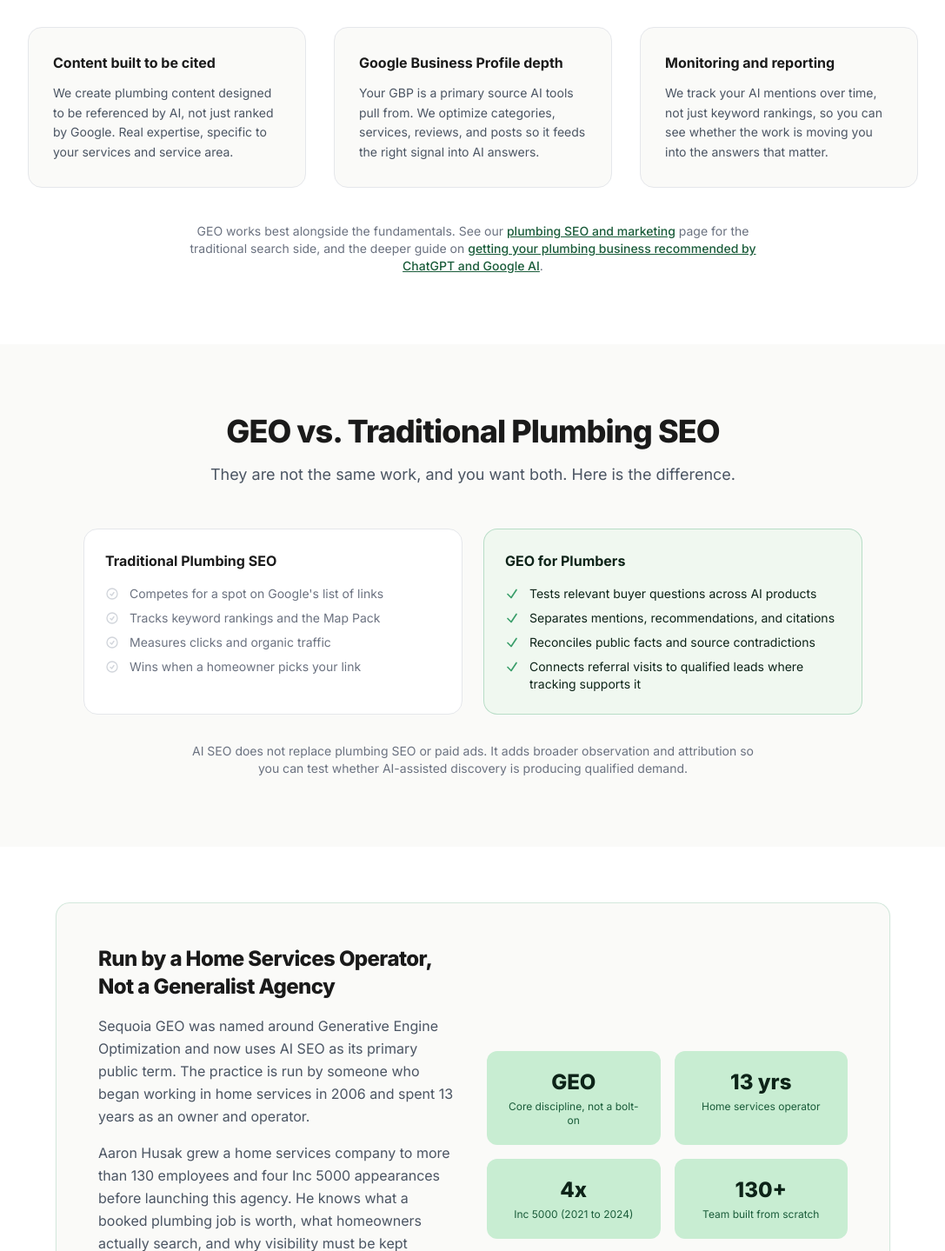
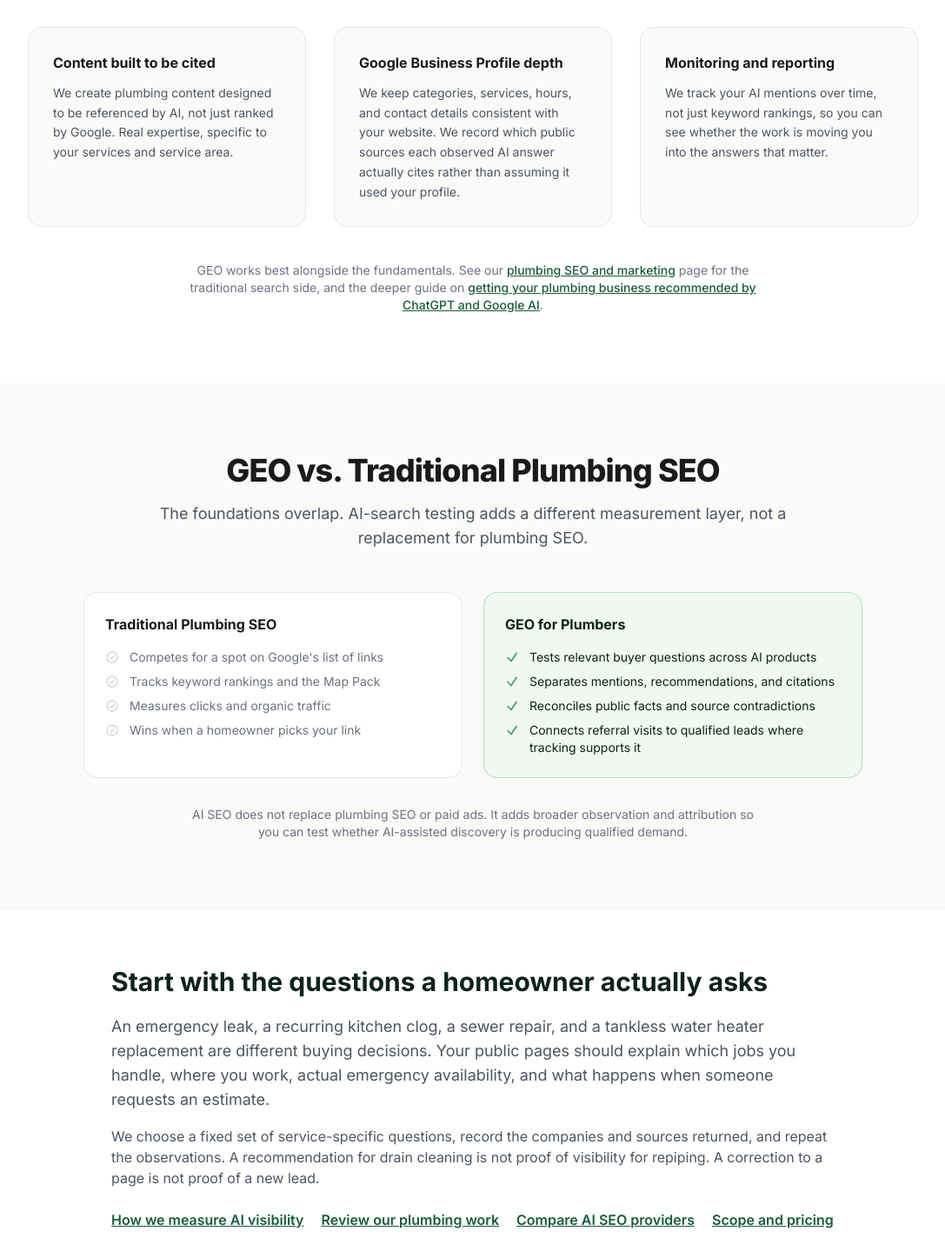
Before and after one commit to SequoiaGeo/next-website, a Next.js app: page /geo-for-plumbers in a window 1280 px wide. Shown: the part 2771-4210 px from the top of the page at 87% size, without its empty margins (96-1183 px from the left). Built offline with nearby package versions, Linux system fonts and the light colour scheme; no server answers.

Commit message:
Separate acquisition attribution and strengthen AI search discovery (#9)

```diff
--- a/src/app/dragons/page.tsx
+++ b/src/app/dragons/page.tsx
@@ -54,7 +54,7 @@ export default function DragonsPage() {
             first look is free and there is no pitch at the show.
           </p>
           <Link
-            href="/audit?utm_source=httyd_program&utm_medium=print"
+            href="/audit"
             className="mt-4 block rounded-xl border border-[#FFD166] py-3 text-center text-sm font-extrabold text-[#FFD166]"
           >
             See what AI says about your business
--- a/src/app/geo-agency/page.tsx
+++ b/src/app/geo-agency/page.tsx
@@ -405,6 +405,14 @@ export default function GeoAgencyPage() {
         </div>
       </section>
 
+      <section className="bg-white py-12">
+        <div className="mx-auto max-w-3xl px-6">
+          <h2 className="text-2xl font-bold text-[#0D2318]">Comparing AI SEO agencies for your home-service business?</h2>
+          <p className="mt-4 text-base text-gray-600">Compare assessment scope, published evidence, measurement rules, and engagement terms before choosing a provider. Our guide discloses that Sequoia GEO is one of the providers discussed and does not present the list as an independent ranking.</p>
+          <Link className="mt-5 inline-block font-semibold text-[#1A5C3A] underline" href="/best-ai-seo-agencies-home-services">Read the home-service AI SEO agency comparison guide</Link>
+        </div>
+      </section>
+
       <section className="bg-[#1A5C3A] py-20">
         <div className="mx-auto max-w-3xl px-6 text-center">
           <h2 className="text-3xl font-extrabold text-white">
--- a/src/app/geo-for-plumbers/page.tsx
+++ b/src/app/geo-for-plumbers/page.tsx
@@ -208,7 +208,7 @@ export default function GeoForPlumbersPage() {
               },
               {
                 title: "Google Business Profile depth",
-                body: "Your GBP is a primary source AI tools pull from. We optimize categories, services, reviews, and posts so it feeds the right signal into AI answers.",
+                body: "We keep categories, services, hours, and contact details consistent with your website. We record which public sources each observed AI answer actually cites rather than assuming it used your profile.",
               },
               {
                 title: "Monitoring and reporting",
@@ -243,7 +243,7 @@ export default function GeoForPlumbersPage() {
               GEO vs. Traditional Plumbing SEO
             </h2>
             <p className="mt-4 text-lg text-gray-600">
-              They are not the same work, and you want both. Here is the difference.
+              The foundations overlap. AI-search testing adds a different measurement layer, not a replacement for plumbing SEO.
             </p>
           </div>
           <div className="mx-auto max-w-4xl grid grid-cols-1 gap-6 sm:grid-cols-2">
@@ -288,6 +288,20 @@ export default function GeoForPlumbersPage() {
             AI SEO does not replace plumbing SEO or paid ads. It adds broader observation and
             attribution so you can test whether AI-assisted discovery is producing qualified demand.
           </p>
+        </div>
+      </section>
+
+      <section className="bg-white py-16">
+        <div className="mx-auto max-w-4xl px-6 lg:px-8">
+          <h2 className="text-3xl font-bold text-[#0D2318]">Start with the questions a homeowner actually asks</h2>
+          <p className="mt-5 text-lg text-gray-600">An emergency leak, a recurring kitchen clog, a sewer repair, and a tankless water heater replacement are different buying decisions. Your public pages should explain which jobs you handle, where you work, actual emergency availability, and what happens when someone requests an estimate.</p>
+          <p className="mt-4 text-base text-gray-600">We choose a fixed set of service-specific questions, record the companies and sources returned, and repeat the observations. A recommendation for drain cleaning is not proof of visibility for repiping. A correction to a page is not proof of a new lead.</p>
+          <div className="mt-6 flex flex-wrap gap-5 text-base font-semibold text-[#1A5C3A]">
+            <Link className="underline" href="/ai-search-methodology">How we measure AI visibility</Link>
+            <Link className="underline" href="/case-studies/kabam-plumbing">Review our plumbing work</Link>
+            <Link className="underline" href="/best-ai-seo-agencies-home-services">Compare AI SEO providers</Link>
+            <Link className="underline" href="/ai-seo-pricing">Scope and pricing</Link>
+          </div>
         </div>
       </section>
 
--- /dev/null
+++ b/src/lib/analytics-event-params.mjs
@@ -0,0 +1,5 @@
+// UI placement is not an acquisition source. Never send it as GA's source.
+export function analyticsEventParams(params = {}) {
+  const { source, ...rest } = params;
+  return { ...rest, ...(source === undefined ? {} : { interaction_source: source }) };
+}
--- a/src/lib/analytics.ts
+++ b/src/lib/analytics.ts
@@ -4,6 +4,7 @@
 
 import { readAiAttribution } from "@/lib/ai-attribution";
 import { readCampaignAttribution } from "@/lib/campaign-attribution";
+import { analyticsEventParams } from "@/lib/analytics-event-params.mjs";
 import {
   dispatchCapturedLead,
   type LeadCaptureResponse,
@@ -83,7 +84,7 @@ export function trackCallIntent(source: string) {
   window.gtag("event", "phone_click", {
     event_category: "CTA",
     event_label: source,
-    source,
+    interaction_source: source,
     cta_contract: "call",
     landing_path: window.location.pathname,
     ...(campaignAttribution ?? {}),
@@ -114,7 +115,7 @@ export function trackCtaIntent(source: string, ctaContract?: string) {
     experience_version: EXPERIENCE_VERSION,
     event_category: "CTA",
     event_label: source,
-    source,
+    interaction_source: source,
     ...(ctaContract ? { cta_contract: ctaContract } : {}),
   });
 }
@@ -122,5 +123,5 @@ export function trackCtaIntent(source: string, ctaContract?: string) {
 /** Fire an arbitrary GA4 event (engagement, clicks, etc.). */
 export function trackEvent(name: string, params: Record<string, unknown> = {}) {
   if (typeof window === "undefined" || typeof window.gtag !== "function") return;
-  window.gtag("event", name, { experience_version: EXPERIENCE_VERSION, ...params });
+  window.gtag("event", name, { experience_version: EXPERIENCE_VERSION, ...analyticsEventParams(params) });
 }
```
Also changed, not shown: src/lib/analytics-event-params.d.mts (added), 2 other files (tests, documents, lock files or other folders).
